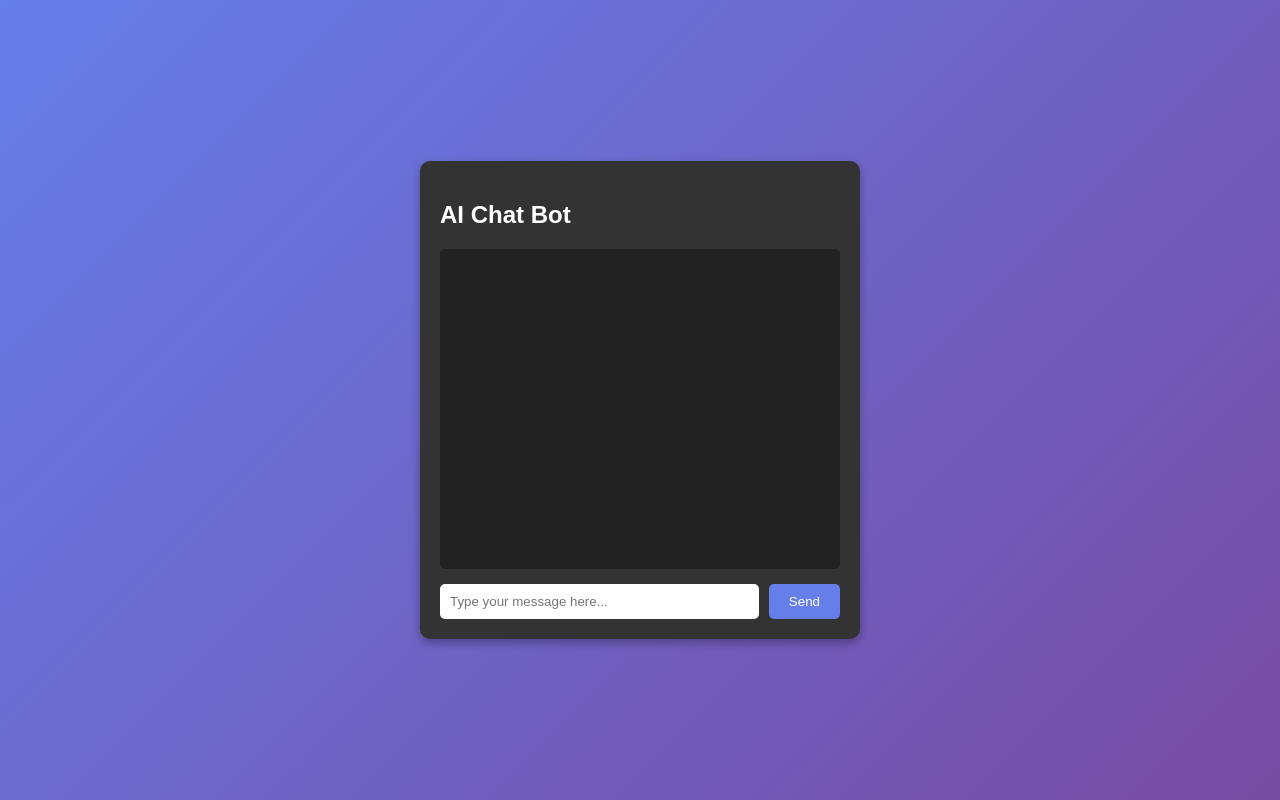
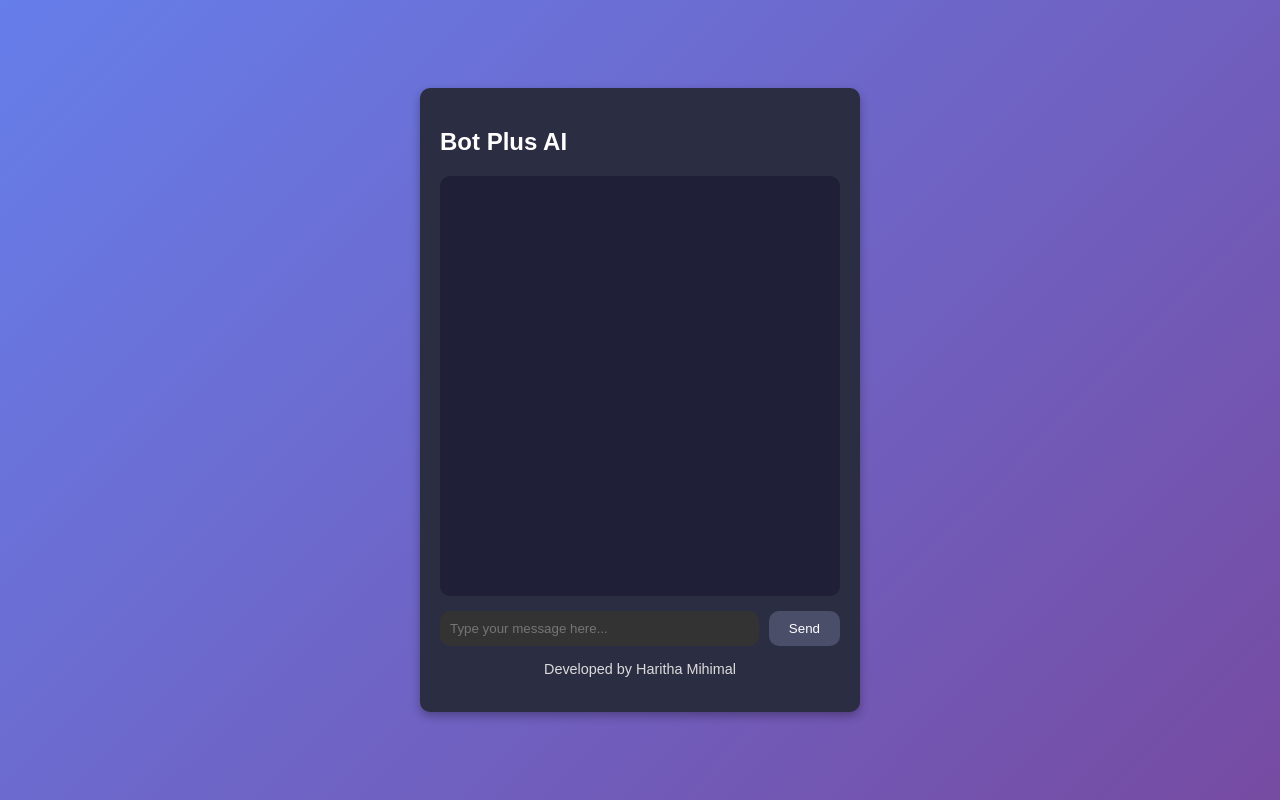
Before and after one commit to HarithaMihimal/AI-Chat-Bot, a Flask app: page / in a window 1280 px wide. Run offline with Flask 3, Linux system fonts and the light colour scheme.

Commit message:
Refactor chat UI styles and update page title

```diff
--- a/templates/index.html
+++ b/templates/index.html
@@ -3,7 +3,7 @@
 <head>
     <meta charset="UTF-8">
     <meta name="viewport" content="width=device-width, initial-scale=1.0">
-    <title>AI Chat Bot</title>
+    <title>Bot Plus AI</title>
     <style>
         body {
             font-family: Arial, sans-serif;
@@ -16,19 +16,44 @@
             margin: 0;
         }
         .chat-container {
-            width: 400px;
+            width: 100%;
+            max-width: 400px;
             padding: 20px;
-            background: #333;
+            background: #2b2d42;
             border-radius: 10px;
             box-shadow: 0 4px 10px rgba(0, 0, 0, 0.3);
+            display: flex;
+            flex-direction: column;
+            justify-content: space-between;
         }
         .chat-box {
-            height: 300px;
+            height: 400px;
             overflow-y: auto;
+            padding: 10px;
+            background: #1f1f38;
+            border-radius: 10px;
             margin-bottom: 15px;
+            display: flex;
+            flex-direction: column;
+            gap: 10px;
+        }
+        .message {
+            max-width: 70%;
             padding: 10px;
-            background: #222;
-            border-radius: 5px;
+            border-radius: 10px;
+            word-wrap: break-word;
+            position: relative;
+            animation: fadeIn 0.3s ease-out;
+        }
+        .user-message {
+            align-self: flex-end;
+            background: #4a4e69;
+            color: #fff;
+        }
+        .bot-message {
+            align-self: flex-start;
+            background: #22223b;
+            color: #dcdcdc;
         }
         .input-box {
             display: flex;
@@ -36,43 +61,62 @@
         .input-box input {
             flex: 1;
             padding: 10px;
-            border-radius: 5px;
+            border-radius: 10px;
             border: none;
+            outline: none;
             margin-right: 10px;
+            background: #333;
+            color: #fff;
         }
         .input-box button {
             padding: 10px 20px;
             border: none;
-            border-radius: 5px;
-            background-color: #667eea;
+            border-radius: 10px;
+            background-color: #4a4e69;
             color: white;
             cursor: pointer;
+        }
+        .footer {
+            text-align: center;
+            margin-top: 1px;
+            font-size: 0.9em;
+            color: #dcdcdc;
+        }
+        @keyframes fadeIn {
+            from { opacity: 0; transform: translateY(10px); }
+            to { opacity: 1; transform: translateY(0); }
         }
     </style>
 </head>
 <body>
     <div class="chat-container">
-        <h2>AI Chat Bot</h2>
+        <h2>Bot Plus AI</h2>
         <div class="chat-box" id="chat-box"></div>
         <div class="input-box">
             <input type="text" id="user-input" placeholder="Type your message here...">
             <button onclick="sendMessage()">Send</button>
         </div>
+        <div class="footer">
+            <p>Developed by Haritha Mihimal</p>
+        </div>
     </div>
 
     <script>
+        const userInput = document.getElementById('user-input');
+
         function appendMessage(sender, message) {
             const chatBox = document.getElementById('chat-box');
             const messageDiv = document.createElement('div');
+            messageDiv.classList.add('message', sender === 'User' ? 'user-message' : 'bot-message');
             messageDiv.innerHTML = `<strong>${sender}:</strong> ${message}`;
             chatBox.appendChild(messageDiv);
             chatBox.scrollTop = chatBox.scrollHeight;
         }
 
         function sendMessage() {
-            const userInput = document.getElementById('user-input');
-            const message = userInput.value;
+            const message = userInput.value.trim();
             if (!message) return;
+
             appendMessage("User", message);
 
             fetch('/send_message', {
@@ -83,15 +127,21 @@
             .then(response => response.json())
             .then(data => {
                 if (data.error) {
-                    appendMessage("Error", data.error);
+                    appendMessage("Bot", "Error: " + data.error);
                 } else {
                     appendMessage("Bot", data.response);
                 }
             })
-            .catch(error => appendMessage("Error", error));
+            .catch(error => appendMessage("Bot", "Error: " + error));
 
             userInput.value = '';
         }
+
+        userInput.addEventListener("keypress", function(event) {
+            if (event.key === "Enter") {
+                sendMessage();
+            }
+        });
     </script>
 </body>
 </html>
```
